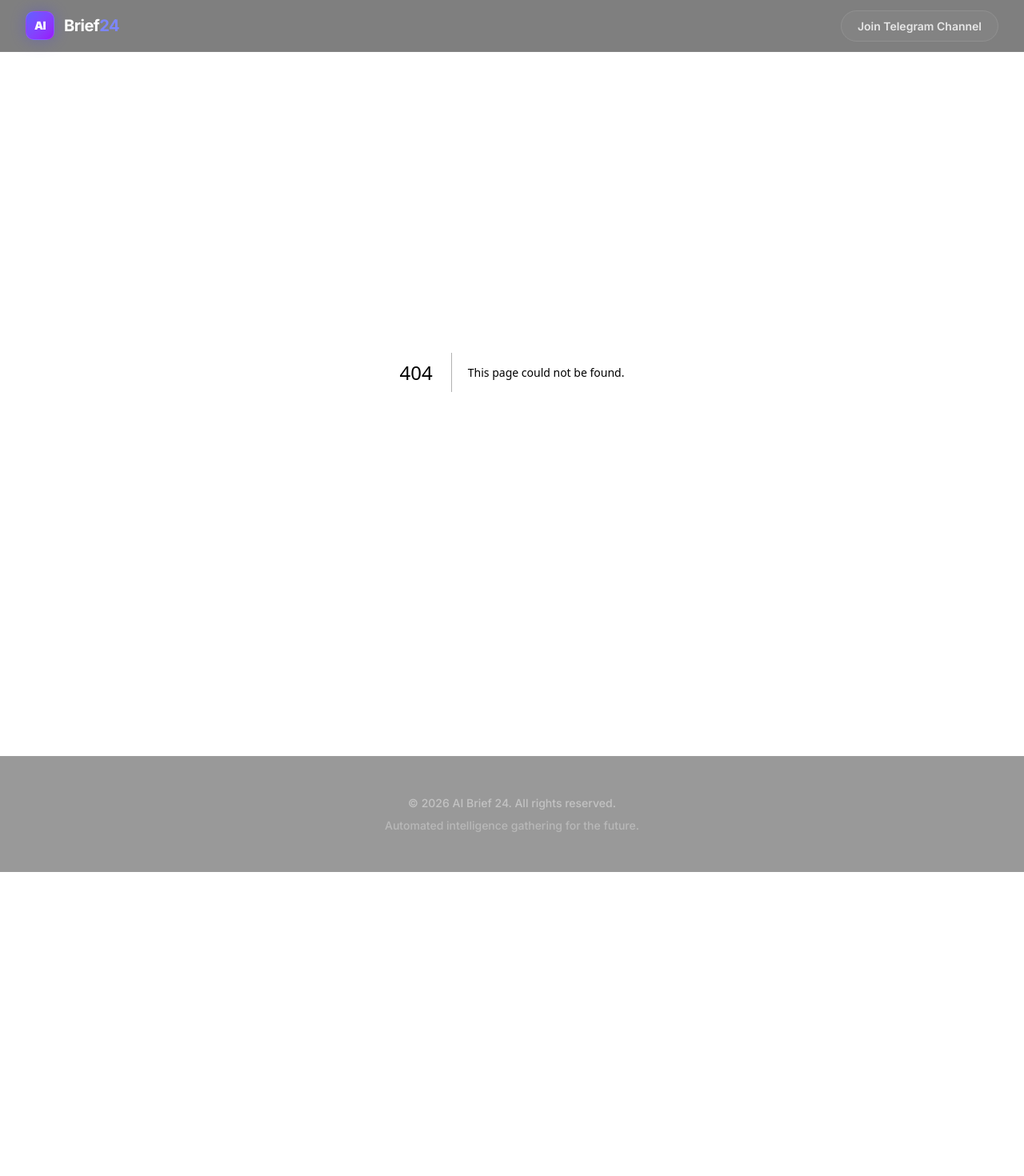
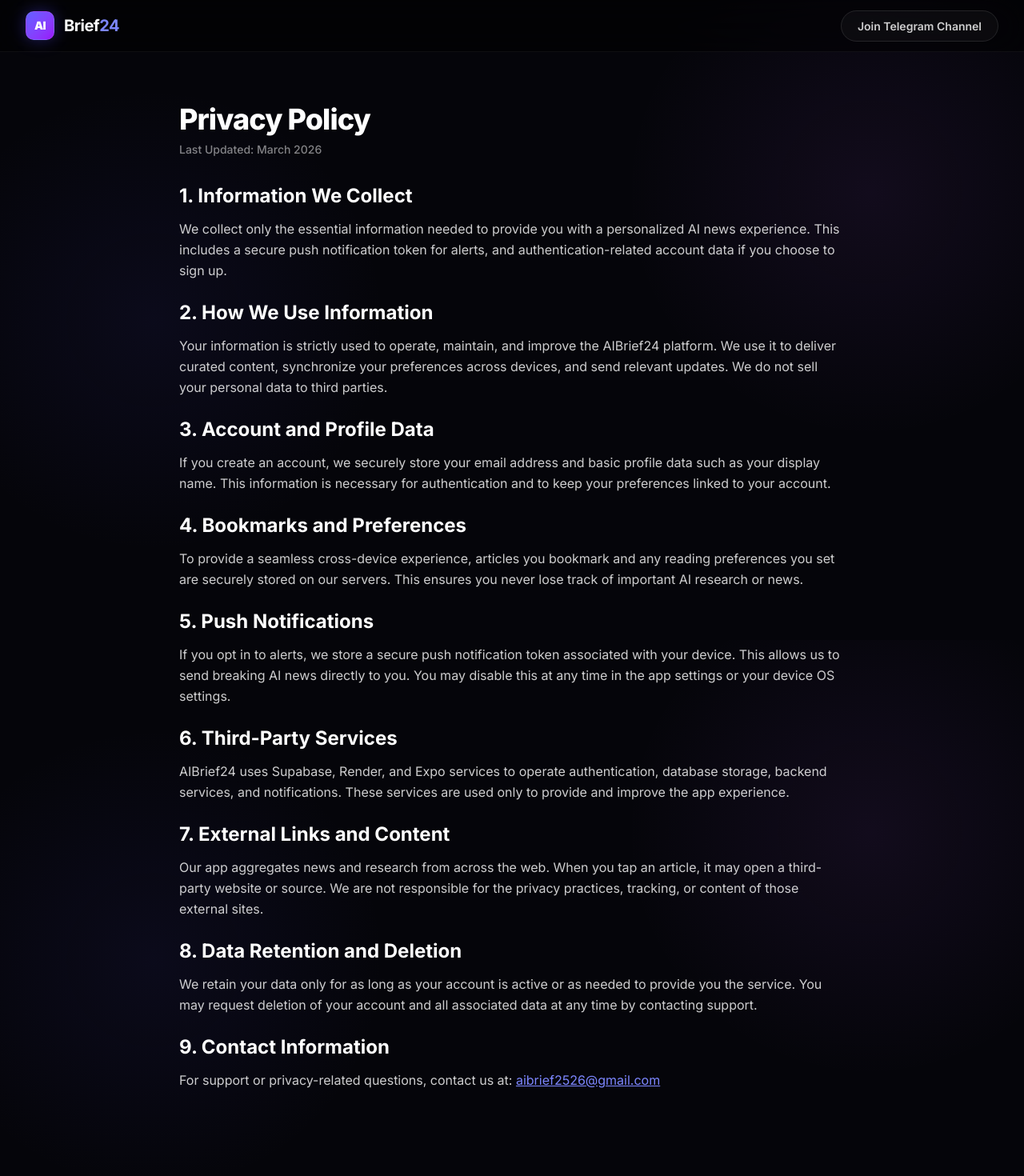
Before and after one commit to shashwatritam25-del/aibrief24, a Next.js app in the folder web/: page /privacy in a window 1280 px wide. Before the commit this address had no page. Shown: the top 1470 px of the page at 80% size. Before the commit the page ends 1090 px from the top, so only its background shows below. Built offline with nearby package versions, Linux system fonts and the light colour scheme.

Commit message:
Add privacy policy page and update scraper key

```diff
--- a/web/src/app/layout.tsx
+++ b/web/src/app/layout.tsx
@@ -78,9 +78,12 @@ export default function RootLayout({
           </div>
 
           <footer className="border-t border-white/5 py-12 mt-20 bg-black/40 backdrop-blur-md">
-            <div className="max-w-7xl mx-auto px-4 sm:px-6 lg:px-8 text-center text-sm text-white/40 font-medium">
-              <p>&copy; {new Date().getFullYear()} AI Brief 24. All rights reserved.</p>
-              <p className="mt-2 text-white/30">Automated intelligence gathering for the future.</p>
+            <div className="max-w-7xl mx-auto px-4 sm:px-6 lg:px-8 text-center text-sm text-white/40 font-medium flex flex-col items-center justify-center gap-4">
+              <div>
+                <p>&copy; {new Date().getFullYear()} AI Brief 24. All rights reserved.</p>
+                <p className="mt-2 text-white/30">Automated intelligence gathering for the future.</p>
+              </div>
+              <a href="/privacy" className="text-white/40 hover:text-white/70 transition-colors">Privacy Policy</a>
             </div>
           </footer>
         </div>
--- /dev/null
+++ b/web/src/app/privacy/page.tsx
@@ -0,0 +1,87 @@
+import { Metadata } from 'next';
+
+export const metadata: Metadata = {
+  title: 'Privacy Policy | AI Brief 24',
+  description: 'Privacy Policy for AI Brief 24.',
+};
+
+export default function PrivacyPolicy() {
+  return (
+    <div className="max-w-4xl mx-auto px-4 sm:px-6 lg:px-8 py-16">
+      <div className="space-y-8 text-white/80">
+        <div>
+          <h1 className="text-4xl font-extrabold tracking-tight text-white mb-2">Privacy Policy</h1>
+          <p className="text-sm font-medium text-white/50">Last Updated: March 2026</p>
+        </div>
+
+        <div className="space-y-6 text-base leading-relaxed">
+          <section>
+            <h2 className="text-2xl font-bold text-white mb-3">1. Information We Collect</h2>
+            <p>
+              We collect only the essential information needed to provide you with a personalized AI news experience. This includes a secure push notification token for alerts, and authentication-related account data if you choose to sign up.
+            </p>
+          </section>
+
+          <section>
+            <h2 className="text-2xl font-bold text-white mb-3">2. How We Use Information</h2>
+            <p>
+              Your information is strictly used to operate, maintain, and improve the AIBrief24 platform. We use it to deliver curated content, synchronize your preferences across devices, and send relevant updates. We do not sell your personal data to third parties.
+            </p>
+          </section>
+
+          <section>
+            <h2 className="text-2xl font-bold text-white mb-3">3. Account and Profile Data</h2>
+            <p>
+              If you create an account, we securely store your email address and basic profile data such as your display name. This information is necessary for authentication and to keep your preferences linked to your account.
+            </p>
+          </section>
+
+          <section>
+            <h2 className="text-2xl font-bold text-white mb-3">4. Bookmarks and Preferences</h2>
+            <p>
+              To provide a seamless cross-device experience, articles you bookmark and any reading preferences you set are securely stored on our servers. This ensures you never lose track of important AI research or news.
+            </p>
+          </section>
+
+          <section>
+            <h2 className="text-2xl font-bold text-white mb-3">5. Push Notifications</h2>
+            <p>
+              If you opt in to alerts, we store a secure push notification token associated with your device. This allows us to send breaking AI news directly to you. You may disable this at any time in the app settings or your device OS settings.
+            </p>
+          </section>
+
+          <section>
+            <h2 className="text-2xl font-bold text-white mb-3">6. Third-Party Services</h2>
+            <p>
+              AIBrief24 uses Supabase, Render, and Expo services to operate authentication, database storage, backend services, and notifications. These services are used only to provide and improve the app experience.
+            </p>
+          </section>
+
+          <section>
+            <h2 className="text-2xl font-bold text-white mb-3">7. External Links and Content</h2>
+            <p>
+              Our app aggregates news and research from across the web. When you tap an article, it may open a third-party website or source. We are not responsible for the privacy practices, tracking, or content of those external sites.
+            </p>
+          </section>
+
+          <section>
+            <h2 className="text-2xl font-bold text-white mb-3">8. Data Retention and Deletion</h2>
+            <p>
+              We retain your data only for as long as your account is active or as needed to provide you the service. You may request deletion of your account and all associated data at any time by contacting support.
+            </p>
+          </section>
+
+          <section>
+            <h2 className="text-2xl font-bold text-white mb-3">9. Contact Information</h2>
+            <p>
+              For support or privacy-related questions, contact us at:{' '}
+              <a href="mailto:aibrief2526@gmail.com" className="text-indigo-400 hover:text-indigo-300 transition-colors underline">
+                aibrief2526@gmail.com
+              </a>
+            </p>
+          </section>
+        </div>
+      </div>
+    </div>
+  );
+}
```
Also changed, not shown: 1 other file (tests, documents, lock files or other folders).
